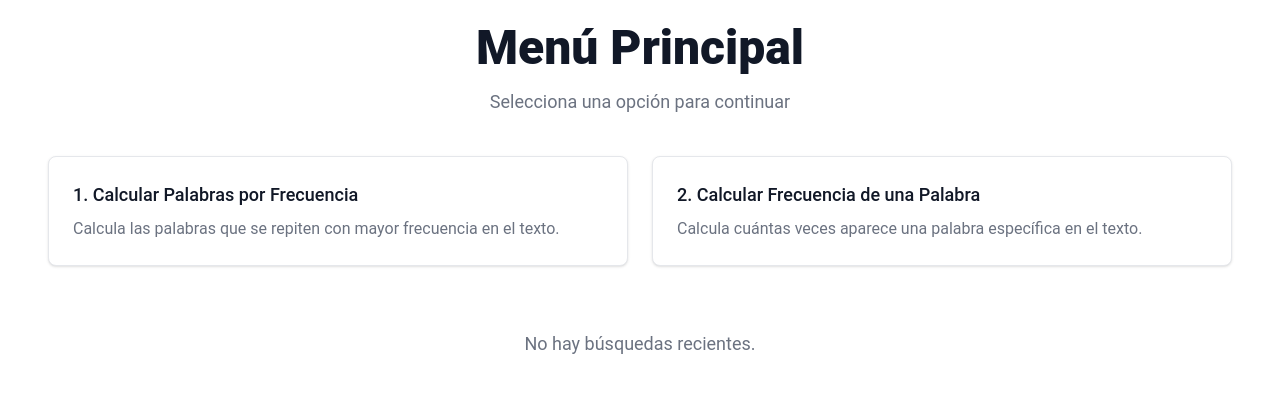
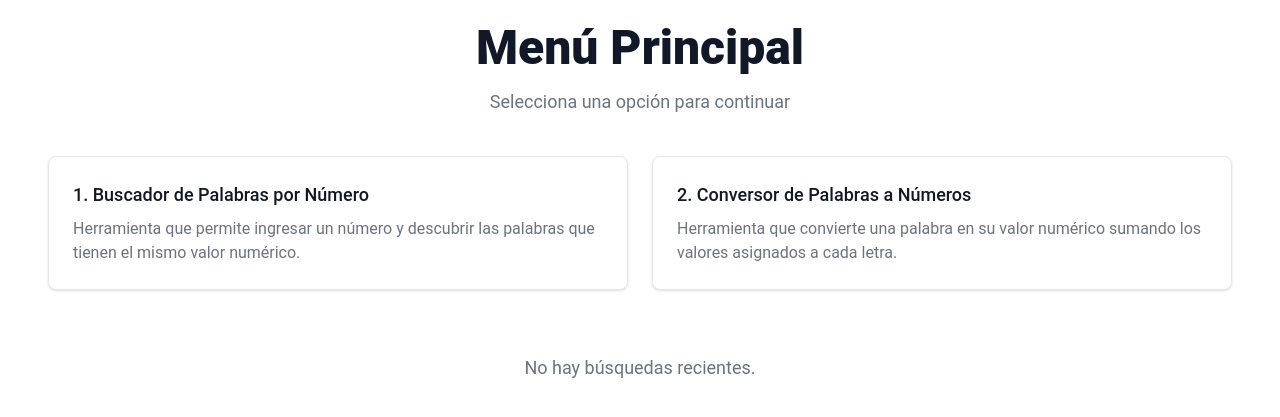
Before and after one commit to jaosomora/LGC-App, a Flask app: page / in a window 1280 px wide. Shown: the top 417 px of the page. Run offline with Flask 3, Linux system fonts and the light colour scheme; data that the repository does not hold is empty; some libraries are stand-ins or nearby versions.

Commit message:
update: descripción de herramientas en menú principal
- Cambiado el texto de las opciones del menú principal:
  1. Buscador de Palabras por Número: Descubre palabras que coincidan con un valor numérico.
  2. Conversor de Palabras a Números: Convierte palabras en valores numéricos basados en las letras.

```diff
--- a/templates/menu.html
+++ b/templates/menu.html
@@ -14,18 +14,18 @@
     <div class="mt-10 grid grid-cols-1 sm:grid-cols-2 gap-6">
         <a href="/opcion1" class="group block p-6 bg-white border border-gray-200 rounded-lg shadow hover:bg-blue-500 hover:border-transparent hover:shadow-lg transition">
             <h3 class="text-lg font-medium text-gray-900 group-hover:text-white">
-                1. Calcular Palabras por Frecuencia
+                1. Buscador de Palabras por Número
             </h3>
             <p class="mt-2 text-gray-500 group-hover:text-gray-200">
-                Calcula las palabras que se repiten con mayor frecuencia en el texto.
+                Herramienta que permite ingresar un número y descubrir las palabras que tienen el mismo valor numérico.
             </p>
         </a>
         <a href="/opcion2" class="group block p-6 bg-white border border-gray-200 rounded-lg shadow hover:bg-green-500 hover:border-transparent hover:shadow-lg transition">
             <h3 class="text-lg font-medium text-gray-900 group-hover:text-white">
-                2. Calcular Frecuencia de una Palabra
+                2. Conversor de Palabras a Números
             </h3>
             <p class="mt-2 text-gray-500 group-hover:text-gray-200">
-                Calcula cuántas veces aparece una palabra específica en el texto.
+                Herramienta que convierte una palabra en su valor numérico sumando los valores asignados a cada letra.
             </p>
         </a>
     </div>
```
